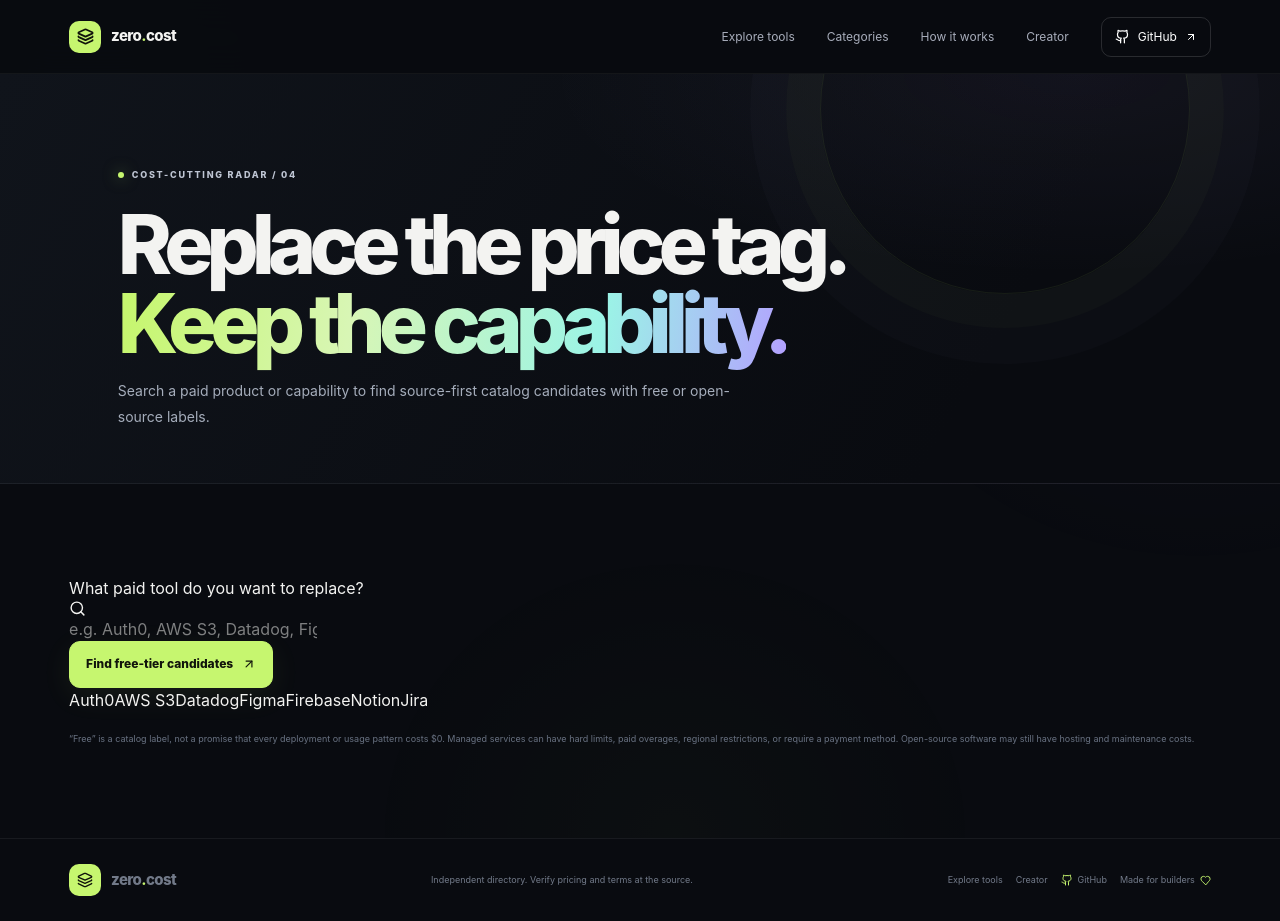
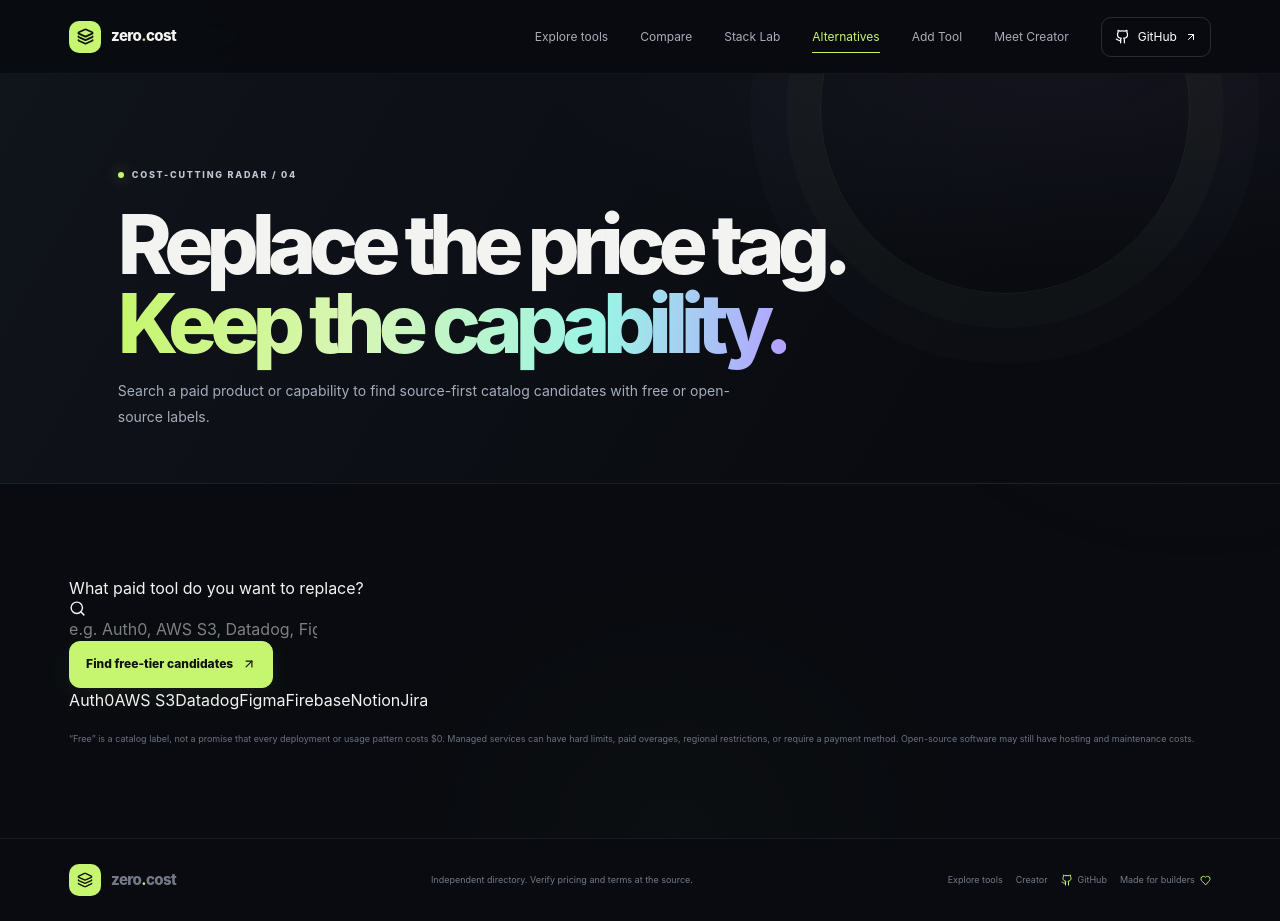
Before and after one commit to shinuXcode/-awesome-free-stack, a Next.js app: page /alternatives in a window 1280 px wide. Built offline with nearby package versions, Linux system fonts and the light colour scheme.

Commit message:
Add compare, stack lab and submit links to primary navigation

```diff
--- a/components/SiteNav.tsx
+++ b/components/SiteNav.tsx
@@ -8,9 +8,11 @@ import { useState } from "react";
 
 const links = [
   { href: "/tools", label: "Explore tools" },
-  { href: "/categories", label: "Categories" },
-  { href: "/guide", label: "How it works" },
-  { href: "/creator", label: "Creator" },
+  { href: "/compare", label: "Compare" },
+  { href: "/stack-lab", label: "Stack Lab" },
+  { href: "/alternatives", label: "Alternatives" },
+  { href: "/submit", label: "Add Tool" },
+  { href: "/creator", label: "Meet Creator" },
 ];
 
 export default function SiteNav() {
```
